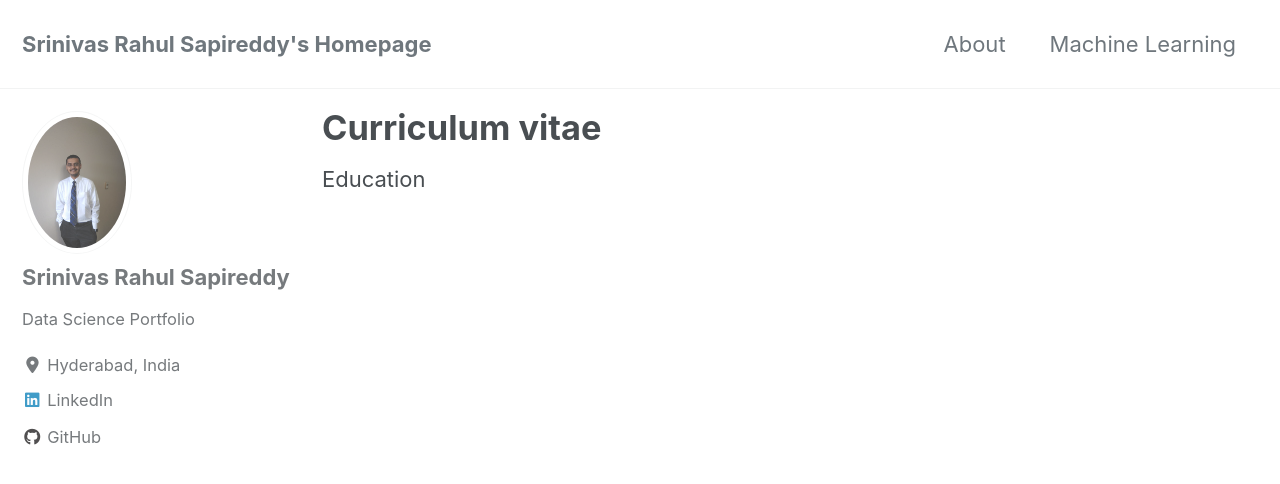
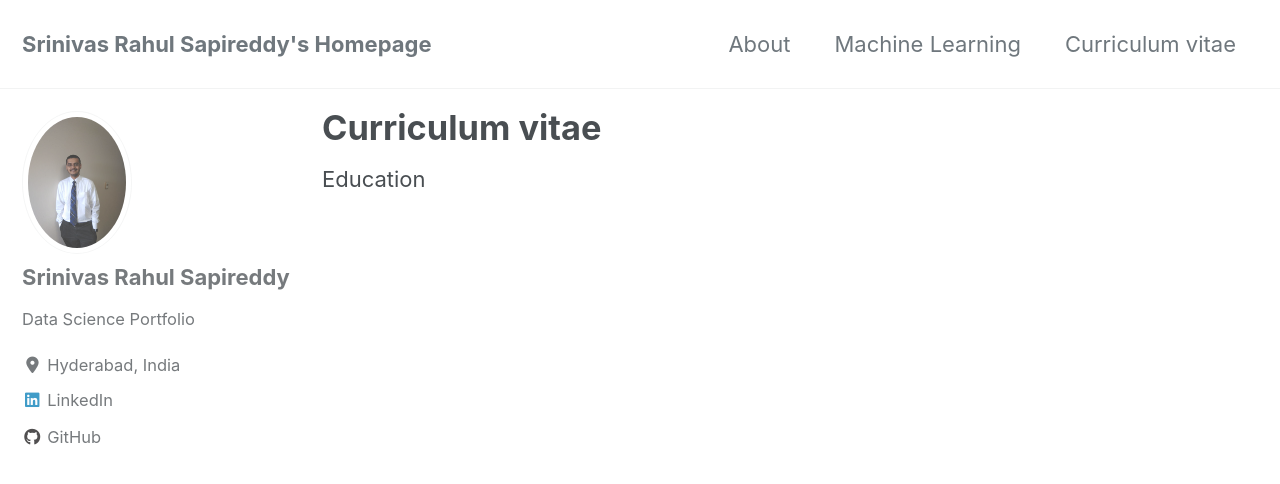
Before and after one commit to srsapireddy/srsapireddy.github.io, a Jekyll site: the page built from _pages/CV.md, in a window 1280 px wide and 900 px high. Shown: the top 484 px of the window. Built offline with Jekyll 4.4.1, drawn with Linux system fonts in a browser that asks for light colours; cached includes are drawn as plain includes; nearby versions of some CDN libraries.

Commit message:
new gith

```diff
--- a/_data/navigation.yml
+++ b/_data/navigation.yml
@@ -4,6 +4,8 @@ main:
     url: /about/
   - title: "Machine Learning"
     url: /machile-learning/
+  - title: "Curriculum vitae"
+    url: /curriculum-vitae/
   # - title: "About"
   #   url: https://mmistakes.github.io/minimal-mistakes/about/
   # - title: "Sample Posts"
--- a/_pages/CV.md
+++ b/_pages/CV.md
@@ -1,6 +1,6 @@
 ---
 title: "Curriculum vitae"
-permalink: /Curriculum vitae/
+permalink: /curriculum-vitae/
 ---
 
 Education
```
